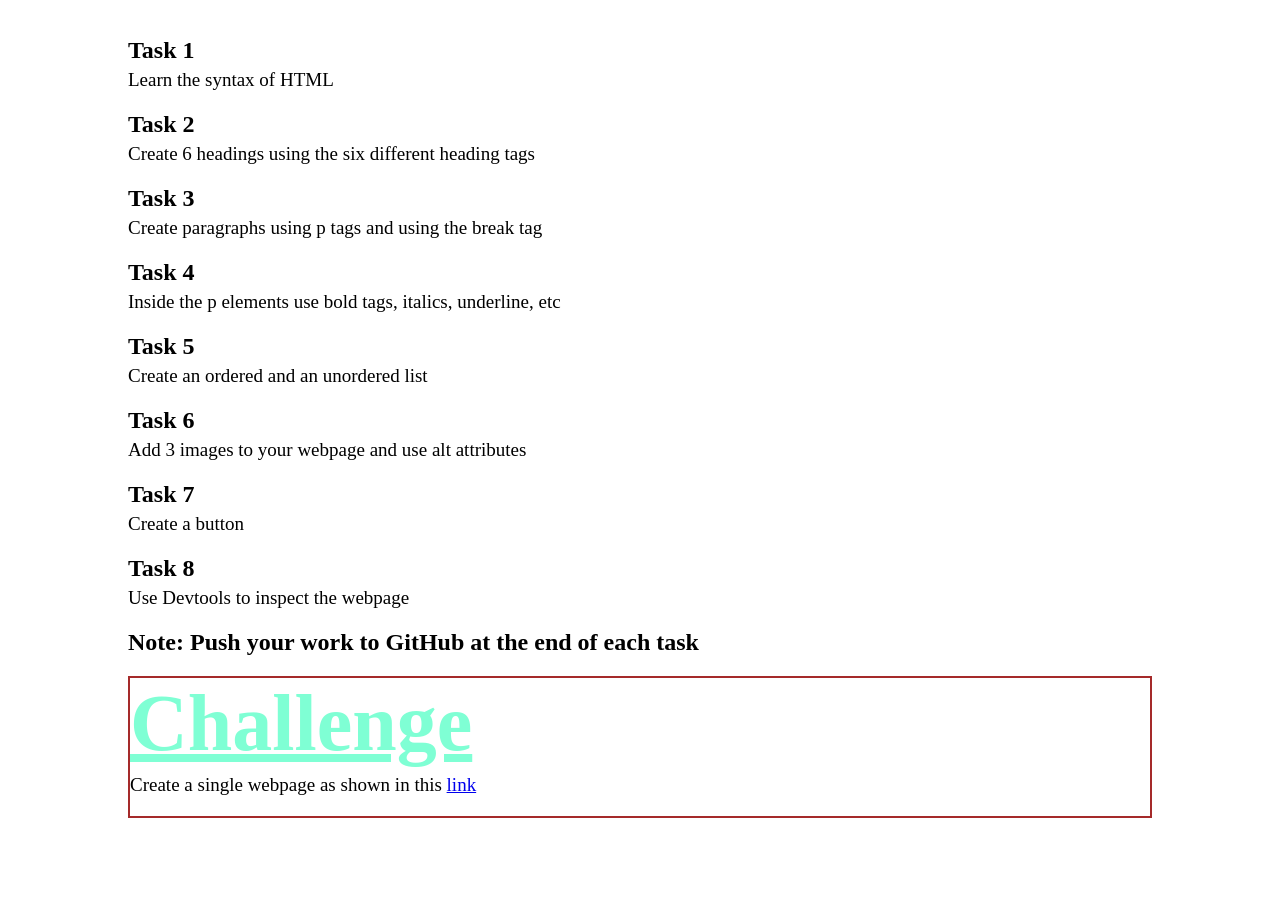
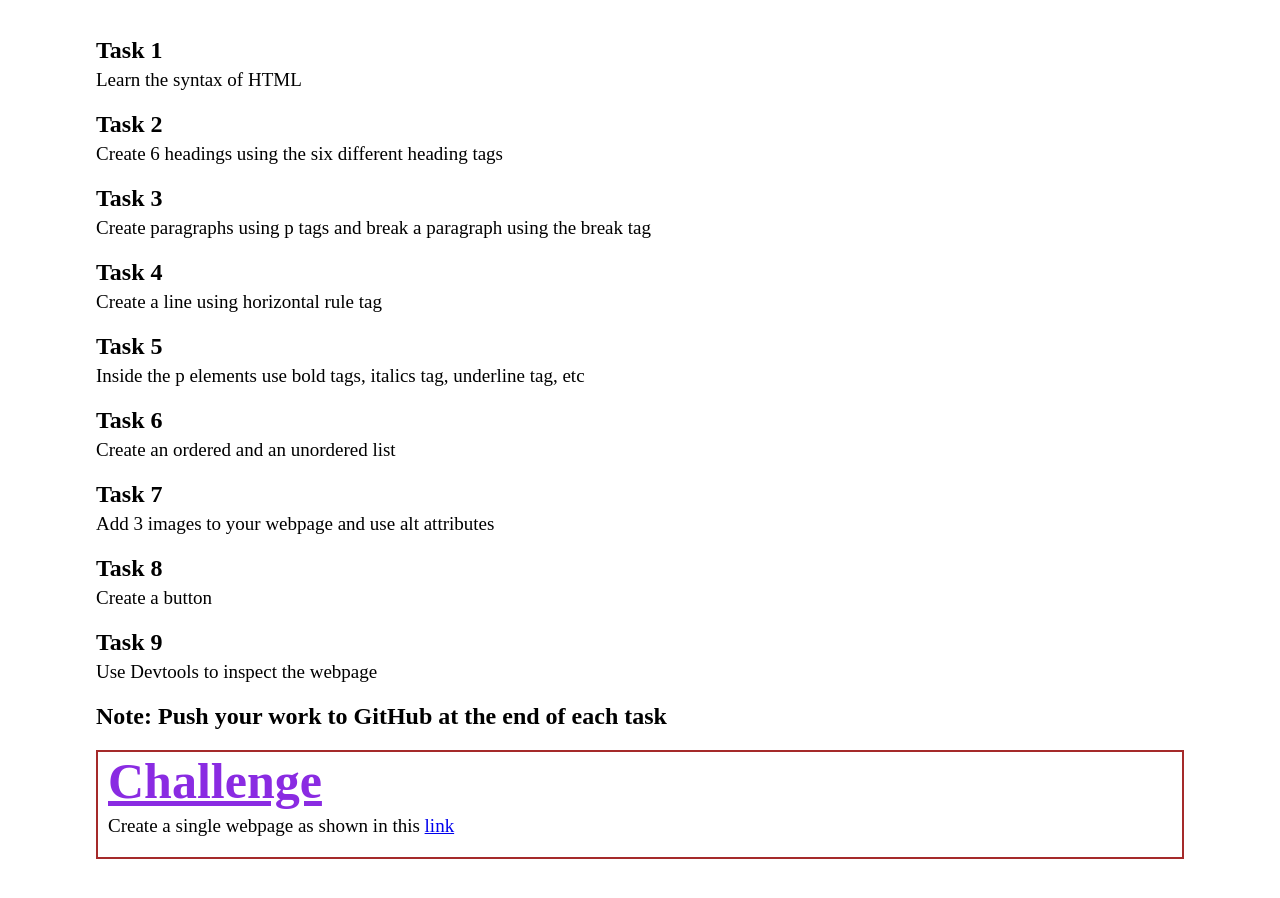
Before and after one commit to ElpeAJ/T4G_HTL_elements_Part-1, a plain HTML site: page index.html in a window 1280 px wide. Shown: the part 72-970 px from the top of the page. Before the commit the page ends 930 px from the top, so only its background shows below. Drawn offline with Linux system fonts and the light colour scheme.

Commit message:
Made some styling changes and main page changes

```diff
--- a/index.html
+++ b/index.html
@@ -14,16 +14,18 @@
       <h3>Task 2</h3>
       <p>Create 6 headings using the six different heading tags</p>
       <h3>Task 3</h3>
-      <p>Create paragraphs using p tags and using the break tag</p>
+      <p>Create paragraphs using p tags and break a paragraph using the break tag</p>
       <h3>Task 4</h3>
-      <p>Inside the p elements use bold tags, italics, underline, etc</p>
+      <p>Create a line using horizontal rule tag</p>
       <h3>Task 5</h3>
+      <p>Inside the p elements use bold tags, italics tag, underline tag, etc</p>
+      <h3>Task 6</h3>
       <p>Create an ordered and an unordered list</p>
-      <h3>Task 6</h3>
+      <h3>Task 7</h3>
       <p>Add 3 images to your webpage and use alt attributes</p>
-      <h3>Task 7</h3>
+      <h3>Task 8</h3>
       <p>Create a button</p>
-      <h3>Task 8</h3>
+      <h3>Task 9</h3>
       <p>Use Devtools to inspect the webpage</p>
       <h3>Note: Push your work to GitHub at the end of each task</h3>
 
--- a/src/style.css
+++ b/src/style.css
@@ -7,7 +7,7 @@
     margin: 20px auto;
   } */
   .tasks {
-    width: 80%;
+    width: 85%;
     margin: 40px auto;
   }
 
@@ -30,11 +30,12 @@
   #challenge {
     margin-top: 15px;
     border: 2px solid brown;
+    padding: 0 10px;
   }
 
   .challenge {
-    font-size: 80px;
-    color: aquamarine;
+    font-size: 50px;
+    color: blueviolet;
   }
 
   .prompt {
```
